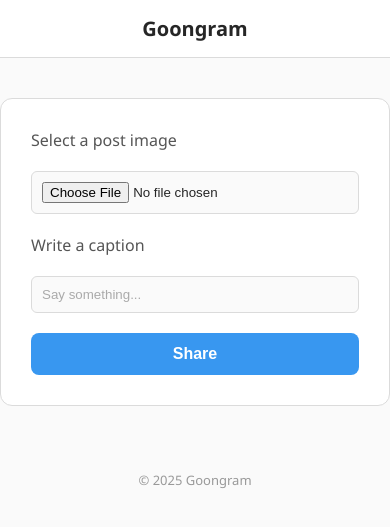
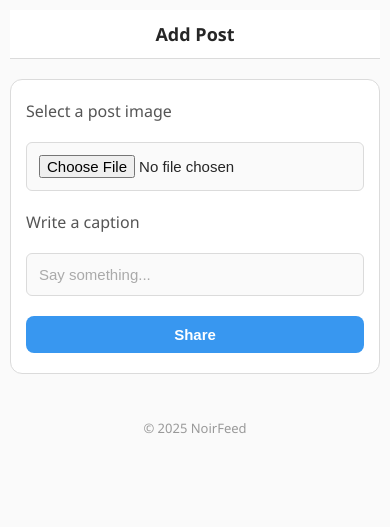
Before and after one commit to SambhavVinay/GOONGRAM, a Flask app: page /post1 in a window 390 px wide. Shown: the top 527 px of the page. Run offline with Flask 3, Linux system fonts and the light colour scheme; the visitor is signed in with stand-in values (Sample User, id 1).

```diff
--- a/app.py
+++ b/app.py
@@ -71,6 +71,7 @@ def comments(post_id):
     user_id = session.get("user_id")
     if request.method == "POST":
         comment = request.form["comment"]
+
         new_comment = Comments(
             comment_text=comment,
             user_id=user_id,
@@ -82,8 +83,17 @@ def comments(post_id):
     return render_template("comments.html", comment=comment, post_id = post_id)
 
 
-
-
+@app.route("/deletecomment/<int:comment_id>", methods=["POST", "GET"])
+def commentdelete(comment_id):
+    user_id = session.get("user_id")
+    delete_comment = Comments.query.get_or_404(comment_id)
+    if user_id == delete_comment.user_id:
+        post_id = delete_comment.post_id
+        db.session.delete(delete_comment)
+        db.session.commit()
+        return redirect(f"/post/{post_id}")
+    else:
+        return redirect(f"/post/{delete_comment.post_id}")
 
 @app.route("/post1", methods=["POST", "GET"])
 def post1():
@@ -268,6 +278,7 @@ def profile_open(user_id):
 
 @app.route("/delete/<int:user_id>")
 def delete(user_id):
+
     delete_gooner = Gooners.query.get_or_404(user_id)
     try:
         db.session.delete(delete_gooner)
@@ -298,4 +309,4 @@ def database():
 if __name__ == "__main__":
     with app.app_context():
         db.create_all()
-    #app.run(debug=True)
+    app.run(debug=True)
--- a/templates/comments.html
+++ b/templates/comments.html
@@ -173,13 +173,14 @@
       <div class="comment-box">
         <strong>{{ c.user.name }}</strong>
         <p>{{ c.comment_text }}</p>
+        <p><a href="/deletecomment/{{c.comment_id}}">Delete Comment</a></p>
         <div class="timestamp">{{ c.timestamp.strftime('%Y-%m-%d %H:%M') }}</div>
       </div>
     {% else %}
       <p style="text-align:center; color:#777;">No comments yet. Be the first!</p>
     {% endfor %}
 
-    <a href="/post/{{post_id}}" class="back-link">← Back to Post</a>
+    <a href="/post/{{post_id}}" class="back-link">Back to Post</a>
   </div>
 
 </body>
--- a/templates/post.html
+++ b/templates/post.html
@@ -15,26 +15,27 @@
       font-family: 'Segoe UI', sans-serif;
       background-color: #fafafa;
       color: #262626;
+      padding: 10px;
     }
 
     .navbar {
       background-color: #fff;
       border-bottom: 1px solid #dbdbdb;
       padding: 15px 20px;
-      display: flex;
-      justify-content: center;
+      text-align: center;
       font-weight: bold;
       font-size: 20px;
       color: #262626;
     }
 
     .container {
+      width: 100%;
       max-width: 550px;
       margin: 40px auto;
       background-color: #fff;
       border: 1px solid #dbdbdb;
       border-radius: 12px;
-      padding: 30px;
+      padding: 25px 20px;
     }
 
     .post-upload {
@@ -50,10 +51,11 @@
 
     .post-upload input[type="file"],
     .post-upload input[type="text"] {
-      padding: 10px;
+      padding: 12px;
       border: 1px solid #dbdbdb;
       border-radius: 6px;
       background-color: #fafafa;
+      font-size: 15px;
     }
 
     .post-upload input[type="text"]::placeholder {
@@ -88,10 +90,11 @@
     }
 
     .preview img {
-      max-width: 100%;
+      width: 100%;
       max-height: 400px;
       border-radius: 8px;
       border: 1px solid #dbdbdb;
+      object-fit: cover;
     }
 
     footer {
@@ -100,11 +103,32 @@
       font-size: 13px;
       color: #999;
     }
+
+    @media (max-width: 600px) {
+      .navbar {
+        font-size: 18px;
+        padding: 12px;
+      }
+
+      .container {
+        margin: 20px auto;
+        padding: 20px 15px;
+      }
+
+      .post-upload button {
+        font-size: 15px;
+        padding: 10px;
+      }
+
+      .preview img {
+        max-height: 300px;
+      }
+    }
   </style>
 </head>
 <body>
 
-  <div class="navbar">Goongram</div>
+  <div class="navbar">Add Post</div>
 
   <div class="container">
     <form class="post-upload" action="/post1" method="POST" enctype="multipart/form-data">
@@ -125,7 +149,7 @@
     {% endif %}
   </div>
 
-  <footer>&copy; 2025 Goongram</footer>
+  <footer>&copy; 2025 NoirFeed</footer>
 
 </body>
 </html>
```
